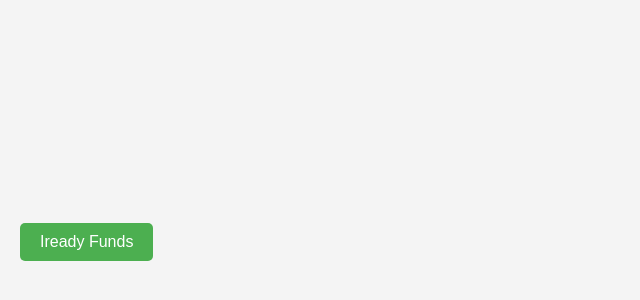
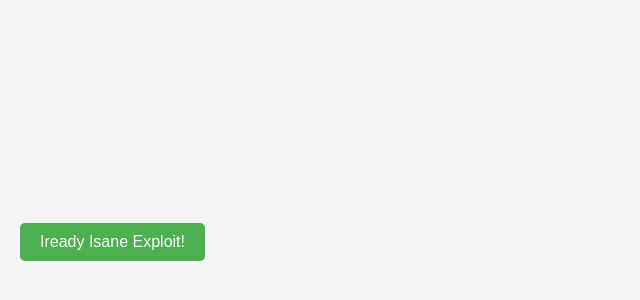
Before and after one commit to bothelpersgpt/index, a plain HTML site: page index.html in a window 1280 px wide. Shown: the part 158-458 px from the top of the page, without its empty margins (0-640 px from the left). Drawn offline with Linux system fonts and the light colour scheme.

Commit message:
Update index.html

```diff
--- a/index.html
+++ b/index.html
@@ -37,7 +37,7 @@
 </head>
 <body>
     <div class="button-container">
-        <button class="action-button" onclick="redirectToExample()">Iready Funds</button>
+        <button class="action-button" onclick="redirectToExample()">Iready Isane Exploit!</button>
     </div>
 
     <script>
```
